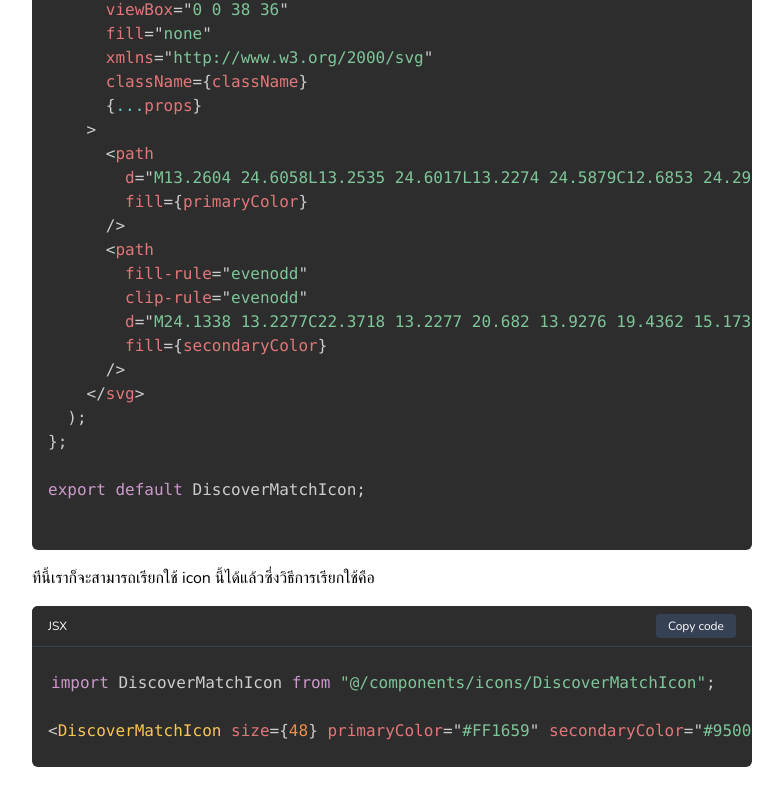
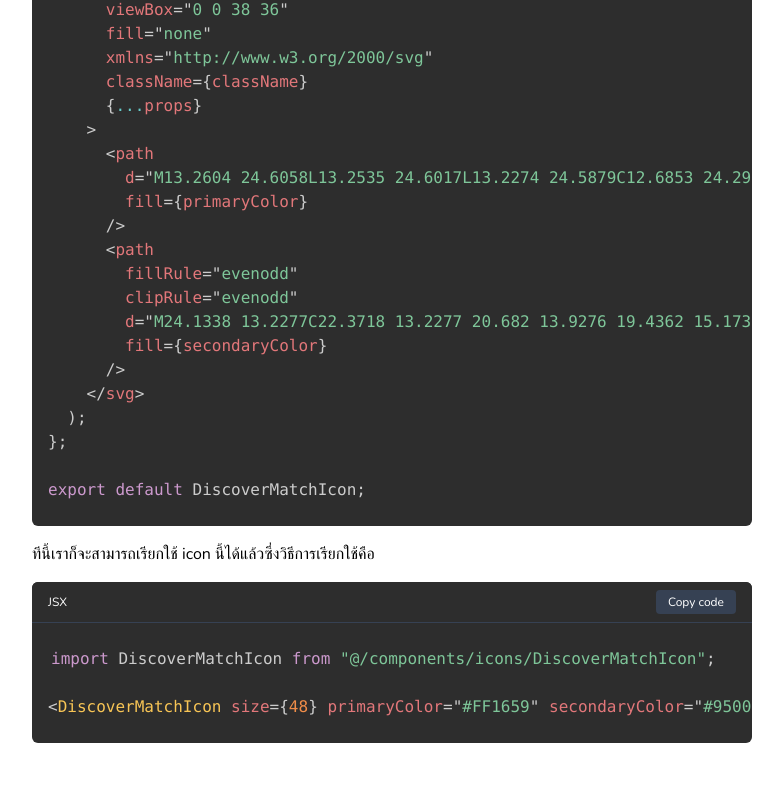
Before and after one commit to boatbie14/merry-match-design-system, a Next.js app: page /icon in a window 1280 px wide. Shown: the part 9080-9885 px from the top of the page, without its empty margins (488-1271 px from the left). Built offline with nearby package versions, Linux system fonts and the light colour scheme.

Commit message:
fix(icon): fix discover match icon

```diff
--- a/src/app/icon/page.js
+++ b/src/app/icon/page.js
@@ -506,8 +506,8 @@ const DiscoverMatchIcon = ({ width, height, size, className = "", primaryColor =
         fill={primaryColor}
       />
       <path
-        fill-rule="evenodd"
-        clip-rule="evenodd"
+        fillRule="evenodd"
+        clipRule="evenodd"
         d="M24.1338 13.2277C22.3718 13.2277 20.682 13.9276 19.4362 15.1735C18.1903 16.4194 17.4903 18.1092 17.4903 19.8711C17.4903 21.6331 18.1903 23.3228 19.4362 24.5687C20.682 25.8146 22.3718 26.5145 24.1338 26.5145C25.8957 26.5145 27.5855 25.8146 28.8314 24.5687C30.0773 23.3228 30.7772 21.6331 30.7772 19.8711C30.7772 18.1092 30.0773 16.4194 28.8314 15.1735C27.5855 13.9276 25.8957 13.2277 24.1338 13.2277ZM15.6785 19.8711C15.6786 18.5191 16.003 17.1868 16.6243 15.986C17.2457 14.7852 18.1459 13.7509 19.2496 12.9699C20.3532 12.1889 21.6281 11.684 22.9672 11.4974C24.3063 11.3109 25.6706 11.4482 26.9457 11.8978C28.2207 12.3475 29.3694 13.0963 30.2953 14.0816C31.2212 15.0668 31.8973 16.2598 32.2669 17.5603C32.6365 18.8608 32.6889 20.231 32.4196 21.556C32.1503 22.8809 31.5672 24.1219 30.7192 25.175L34.7391 29.1961C34.8281 29.279 34.8995 29.379 34.949 29.4901C34.9985 29.6013 35.0251 29.7212 35.0273 29.8429C35.0294 29.9645 35.007 30.0853 34.9615 30.1981C34.9159 30.3109 34.8481 30.4134 34.7621 30.4994C34.676 30.5855 34.5736 30.6533 34.4608 30.6988C34.348 30.7444 34.2271 30.7668 34.1055 30.7646C33.9839 30.7625 33.8639 30.7359 33.7528 30.6863C33.6417 30.6368 33.5416 30.5654 33.4587 30.4764L29.4376 26.4566C28.1954 27.4572 26.6954 28.0859 25.111 28.2703C23.5265 28.4546 21.9223 28.187 20.4834 27.4984C19.0446 26.8097 17.83 25.7281 16.9797 24.3785C16.1295 23.0289 15.6784 21.4662 15.6785 19.8711Z"
         fill={secondaryColor}
       />
@@ -515,9 +515,7 @@ const DiscoverMatchIcon = ({ width, height, size, className = "", primaryColor =
   );
 };
 
-export default DiscoverMatchIcon;
-
-`}
+export default DiscoverMatchIcon;`}
             </PreviewCode>
             <p className="text">ทีนี้เราก็จะสามารถเรียกใช้ icon นี้ได้แล้วซึ่งวิธีการเรียกใช้คือ</p>
             <PreviewCode language="jsx">{`import DiscoverMatchIcon from "@/components/icons/DiscoverMatchIcon";
--- a/src/components/icons/DiscoverMatchIcon.jsx
+++ b/src/components/icons/DiscoverMatchIcon.jsx
@@ -21,8 +21,8 @@ const DiscoverMatchIcon = ({ width, height, size, className = "", primaryColor =
         fill={primaryColor}
       />
       <path
-        fill-rule="evenodd"
-        clip-rule="evenodd"
+        fillRule="evenodd"
+        clipRule="evenodd"
         d="M24.1338 13.2277C22.3718 13.2277 20.682 13.9276 19.4362 15.1735C18.1903 16.4194 17.4903 18.1092 17.4903 19.8711C17.4903 21.6331 18.1903 23.3228 19.4362 24.5687C20.682 25.8146 22.3718 26.5145 24.1338 26.5145C25.8957 26.5145 27.5855 25.8146 28.8314 24.5687C30.0773 23.3228 30.7772 21.6331 30.7772 19.8711C30.7772 18.1092 30.0773 16.4194 28.8314 15.1735C27.5855 13.9276 25.8957 13.2277 24.1338 13.2277ZM15.6785 19.8711C15.6786 18.5191 16.003 17.1868 16.6243 15.986C17.2457 14.7852 18.1459 13.7509 19.2496 12.9699C20.3532 12.1889 21.6281 11.684 22.9672 11.4974C24.3063 11.3109 25.6706 11.4482 26.9457 11.8978C28.2207 12.3475 29.3694 13.0963 30.2953 14.0816C31.2212 15.0668 31.8973 16.2598 32.2669 17.5603C32.6365 18.8608 32.6889 20.231 32.4196 21.556C32.1503 22.8809 31.5672 24.1219 30.7192 25.175L34.7391 29.1961C34.8281 29.279 34.8995 29.379 34.949 29.4901C34.9985 29.6013 35.0251 29.7212 35.0273 29.8429C35.0294 29.9645 35.007 30.0853 34.9615 30.1981C34.9159 30.3109 34.8481 30.4134 34.7621 30.4994C34.676 30.5855 34.5736 30.6533 34.4608 30.6988C34.348 30.7444 34.2271 30.7668 34.1055 30.7646C33.9839 30.7625 33.8639 30.7359 33.7528 30.6863C33.6417 30.6368 33.5416 30.5654 33.4587 30.4764L29.4376 26.4566C28.1954 27.4572 26.6954 28.0859 25.111 28.2703C23.5265 28.4546 21.9223 28.187 20.4834 27.4984C19.0446 26.8097 17.83 25.7281 16.9797 24.3785C16.1295 23.0289 15.6784 21.4662 15.6785 19.8711Z"
         fill={secondaryColor}
       />
```
